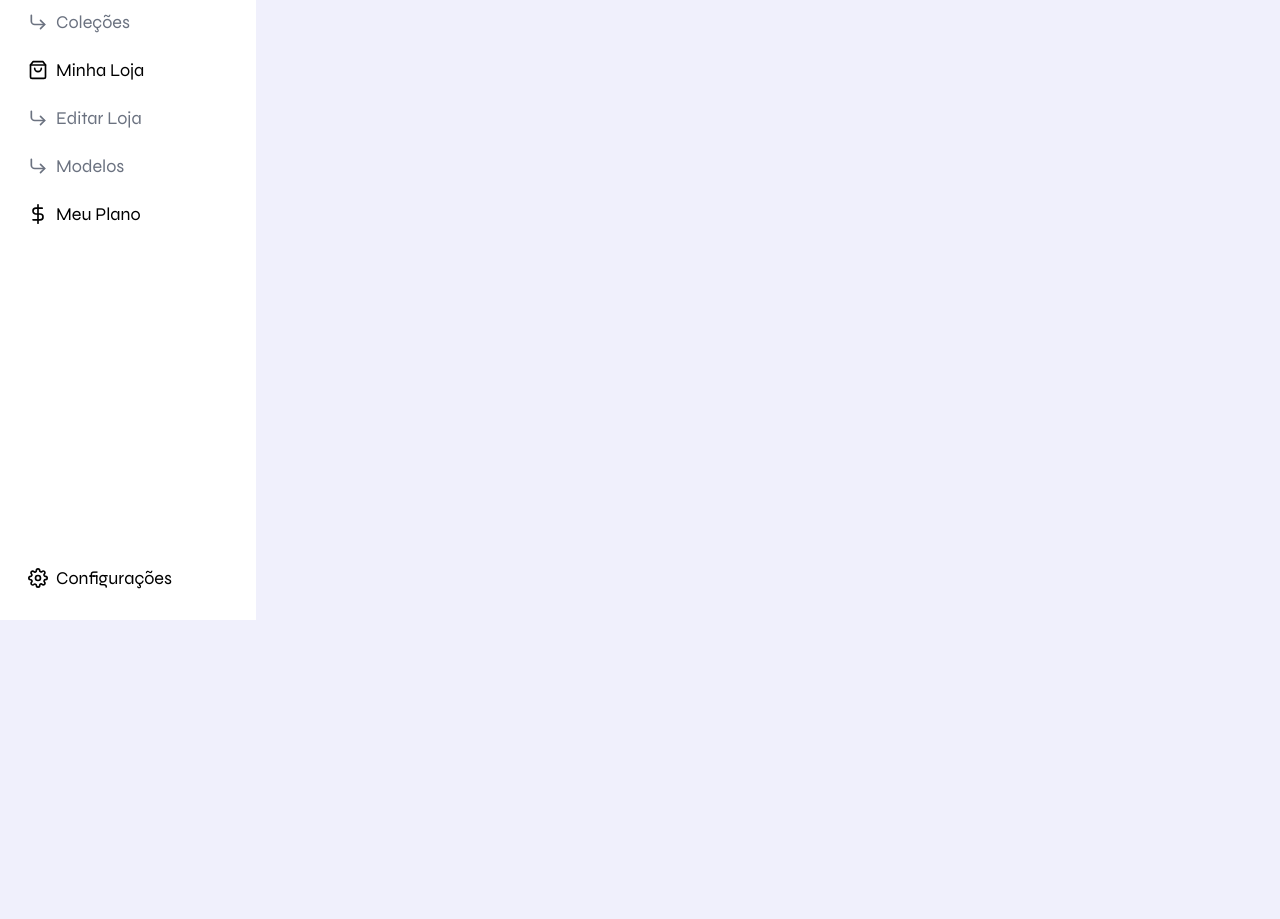
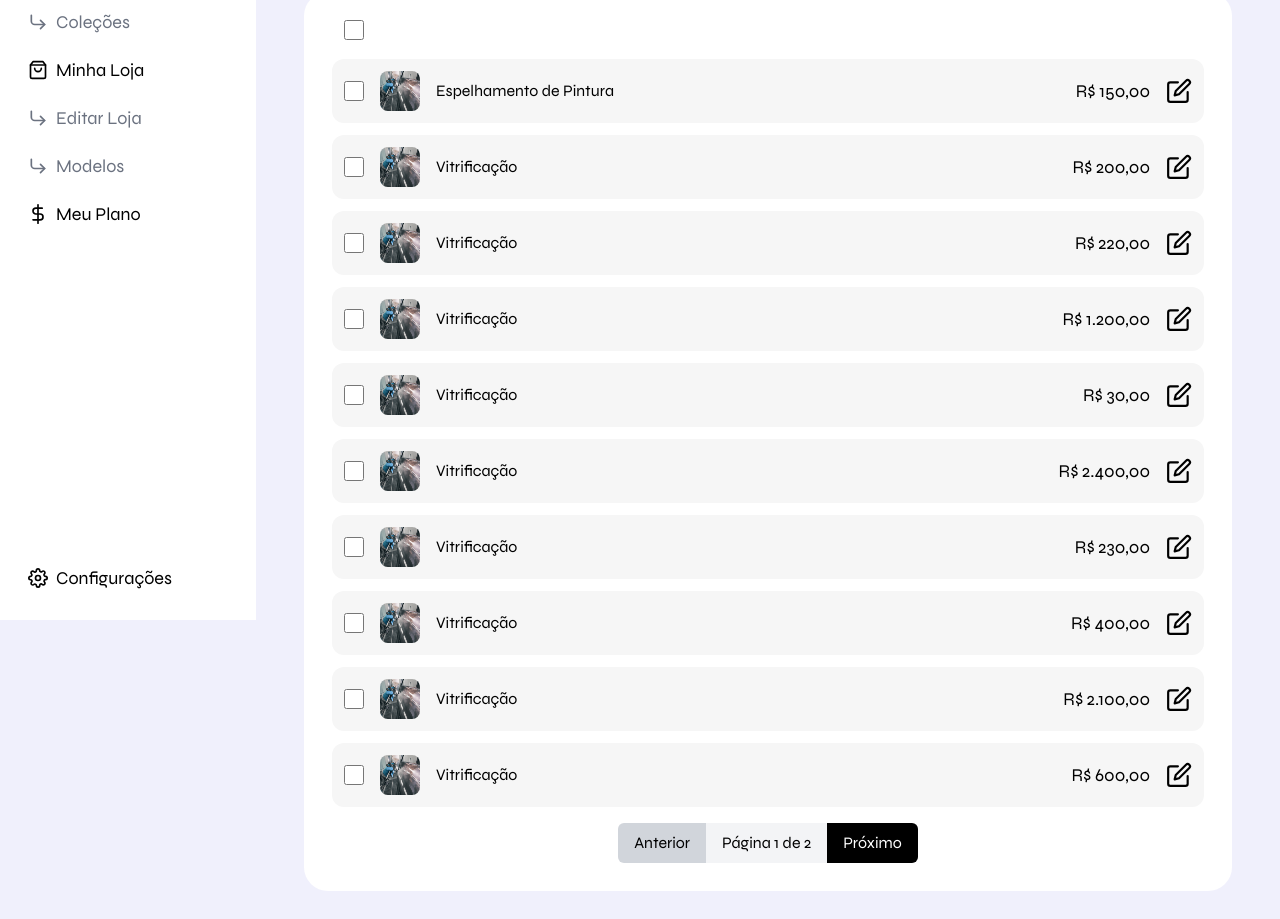
Before and after one commit to mariamandafm/encontreme, a Next.js app: page /dashboard/produtos in a window 1280 px wide. Shown: the part 180-1099 px from the top of the page. Before the commit the page ends 800 px from the top, so only its background shows below. Built offline with nearby package versions, Linux system fonts and the light colour scheme.

Commit message:
feat: products list

```diff
--- a/src/app/dashboard/produtos/page.tsx
+++ b/src/app/dashboard/produtos/page.tsx
@@ -1,12 +1,96 @@
-import React from 'react';
+"use client"
 
-const Produtos = () => {
-    return (
-        <div className="flex">
-            <h1>Produtos</h1>
-            <p>Lista de produtos</p>
+import Image from 'next/image';
+import React, { useState } from 'react';
+import { FiEdit } from 'react-icons/fi';
+
+const produtos = [
+  { id: 1, nome: 'Espelhamento de Pintura', preco: 150.00 },
+  { id: 2, nome: 'Vitrificação', preco: 200.00 },
+  { id: 3, nome: 'Vitrificação', preco: 220.00 },
+  { id: 4, nome: 'Vitrificação', preco: 1200.00 },
+  { id: 5, nome: 'Vitrificação', preco: 30.00 },
+  { id: 6, nome: 'Vitrificação', preco: 2400.00 },
+  { id: 7, nome: 'Vitrificação', preco: 230.00 },
+  { id: 8, nome: 'Vitrificação', preco: 400.00 },
+  { id: 9, nome: 'Vitrificação', preco: 2100.00 },
+  { id: 10, nome: 'Vitrificação', preco: 600.00 },
+  { id: 11, nome: 'Vitrificação', preco: 100.00 },
+];
+
+export default function Produtos() {
+  const [paginaAtual, setPaginaAtual] = useState(1);
+  const produtosPorPagina = 10;
+
+  const indiceInicial = (paginaAtual - 1) * produtosPorPagina;
+  const indiceFinal = indiceInicial + produtosPorPagina;
+  const produtosPagina = produtos.slice(indiceInicial, indiceFinal);
+
+  const totalPaginas = Math.ceil(produtos.length / produtosPorPagina);
+
+  const mudarPagina = (novaPagina: number) => {
+    if (novaPagina > 0 && novaPagina <= totalPaginas) {
+      setPaginaAtual(novaPagina);
+    }
+  };
+
+  return (
+    <>
+      <div className="flex justify-between mx-12 mt-12">
+        <h1 className="text-2xl font-medium">Produtos</h1>
+        <div className="flex flex-row gap-4">
+          <button className="bg-black px-6 py-1 rounded-3xl hover:bg-zinc-800 duration-75 transition-colors">
+            <p className="text-white">Novo Produto</p>
+          </button>
         </div>
-    );
-};
+      </div>
+      <div className="flex bg-white mx-12 mt-7 mb-7 p-7 rounded-3xl h-full flex-col">
+        <div>
+          <input className="w-5 h-5 ml-3 border-gray-600 accent-black border-2" type="checkbox" name="" id="" />
+        </div>
+        {produtosPagina.map((produto) => {
+          const preco = produto.preco.toLocaleString('pt-br', { style: 'currency', currency: 'BRL' });
 
-export default Produtos;
+          return (
+            <div key={produto.id} className="w-full bg-box hover:bg-gray-100 mt-3 p-3 flex justify-between items-center rounded-xl">
+              <div className="flex items-center">
+                <input className="w-5 h-5 border-gray-600 accent-black border-2" type="checkbox" name="" id="" />
+                <Image
+                  className="ml-4 h-10 w-10 object-fill rounded-lg"
+                  src="/produto_exemplo01.png"
+                  alt="Imagem de Vitrificação"
+                  height={80}
+                  width={80}
+                />
+                <p className="ml-4">{produto.nome}</p>
+              </div>
+              <div className="flex items-center">
+                <p className="mr-4 text-lg">{preco}</p>
+                <FiEdit size={26} />
+              </div>
+            </div>
+          );
+        })}
+
+        {/* Controles de Paginação */}
+        <div className="flex justify-center mt-4">
+          <button
+            onClick={() => mudarPagina(paginaAtual - 1)}
+            disabled={paginaAtual === 1}
+            className={`px-4 py-2 rounded-l-md ${paginaAtual === 1 ? 'bg-gray-300' : 'bg-black text-white hover:bg-zinc-800'}`}
+          >
+            Anterior
+          </button>
+          <span className="px-4 py-2 bg-gray-100">{`Página ${paginaAtual} de ${totalPaginas}`}</span>
+          <button
+            onClick={() => mudarPagina(paginaAtual + 1)}
+            disabled={paginaAtual === totalPaginas}
+            className={`px-4 py-2 rounded-r-md ${paginaAtual === totalPaginas ? 'bg-gray-300' : 'bg-black text-white hover:bg-zinc-800'}`}
+          >
+            Próximo
+          </button>
+        </div>
+      </div>
+    </>
+  );
+}
```
Also changed, not shown: public/produto_exemplo01.png (added).
